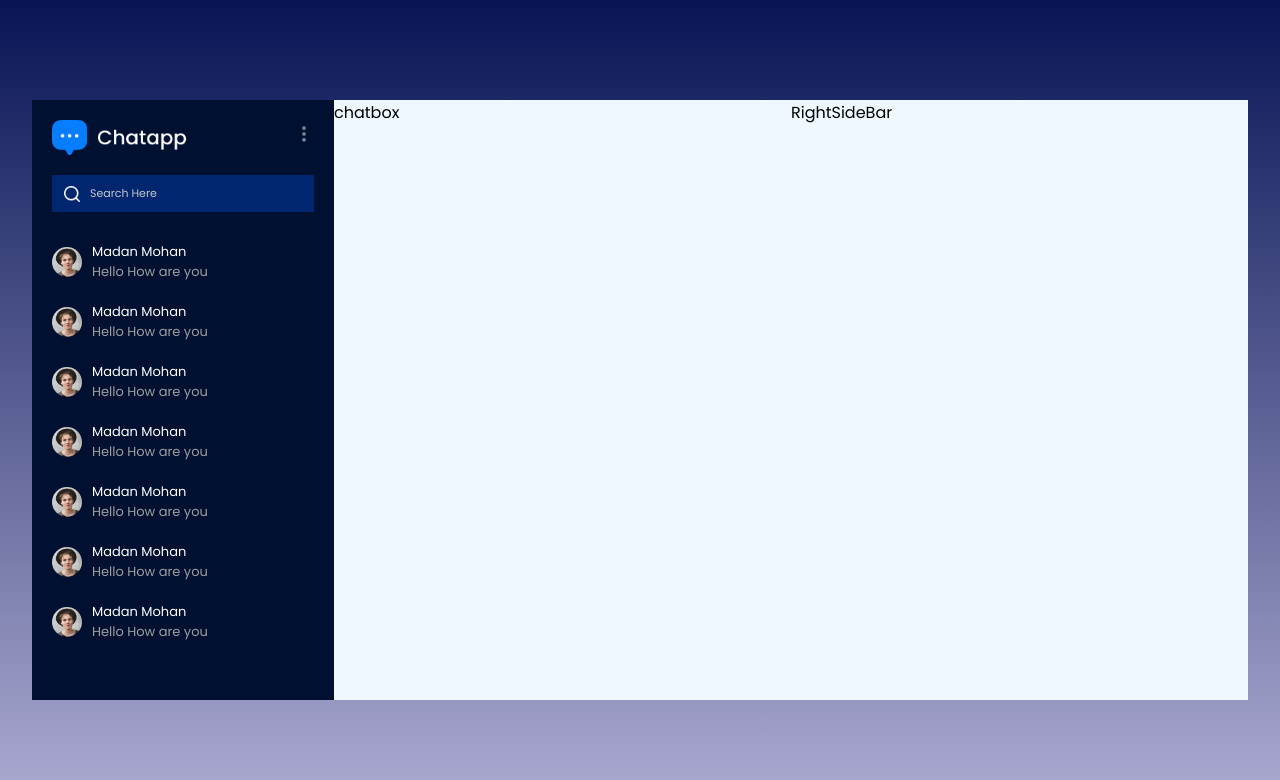
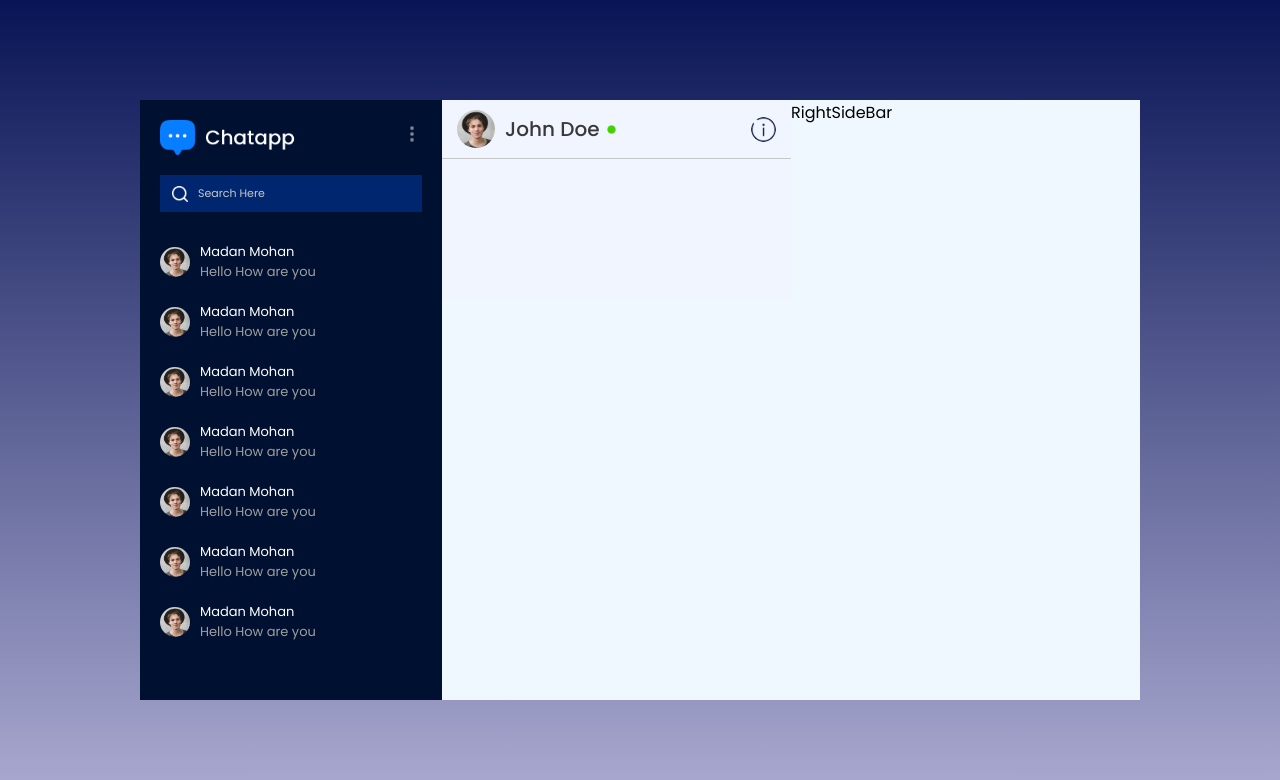
Before and after one commit to Madan-bot05/ChatApp-, a React (Vite) app: page /chat in a window 1280 px wide. Shown: the top 780 px of the page. Built offline with nearby package versions, Linux system fonts and the light colour scheme.

Commit message:
working on Chatbox

```diff
--- a/src/components/chatBox/chatBox.css
+++ b/src/components/chatBox/chatBox.css
@@ -0,0 +1,29 @@
+.chat-box{
+    height: 25vh;
+    position: relative;
+    background-color: #f1f5ff;
+}
+.chat-user{
+    padding: 10px 15px;
+    display: flex;
+    align-items: center;
+    gap: 10px;
+    border-bottom:1px solid #c6c6c6 ;
+}
+.chat-user img{
+    width: 25px;
+    border-radius: 50%;
+}
+.chat-user img:first-child{
+    width: 38px;
+    aspect-ratio: 1/1;
+}
+.chat-user p{
+    flex: 1;
+    font-weight: 500;
+    font-size: 20px;
+    color: #393939;
+    display: flex;
+    align-items: center;
+    gap: 5px;
+}
--- a/src/components/chatBox/chatBox.jsx
+++ b/src/components/chatBox/chatBox.jsx
@@ -1,10 +1,16 @@
 import React from 'react'
 import './chatBox.css'
+import assets from '../../assets/assets'
 
 const ChatBox = () => {
   return (
-    <div>
-chatbox
+    <div className='chat-box'>
+      <div className="chat-user">
+        <img src={assets.profile_img} alt="" />
+        <p>John Doe <img className='dot' src={assets.green_dot} alt="" /></p>
+        <img src={assets.help_icon} className='help' alt="" />
+      </div>
+
     </div>
   )
 }
--- a/src/index.css
+++ b/src/index.css
@@ -8,3 +8,6 @@
 ::-webkit-scrollbar{
   display: none;
 }
+img.dot{
+  width: 15px !important;
+}
--- a/src/pages/chat/chat.css
+++ b/src/pages/chat/chat.css
@@ -5,7 +5,7 @@
     place-items: center;
 }
 .chat-container{
-    width: 95%;
+    width: 70%;
     height: 75vh;
     min-width: 1000px;
     background-color: aliceblue;
```
